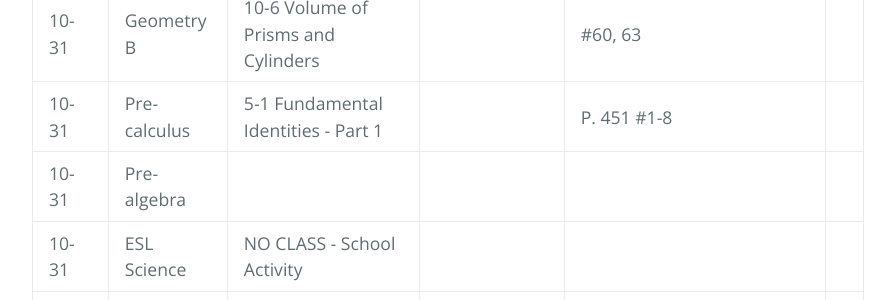
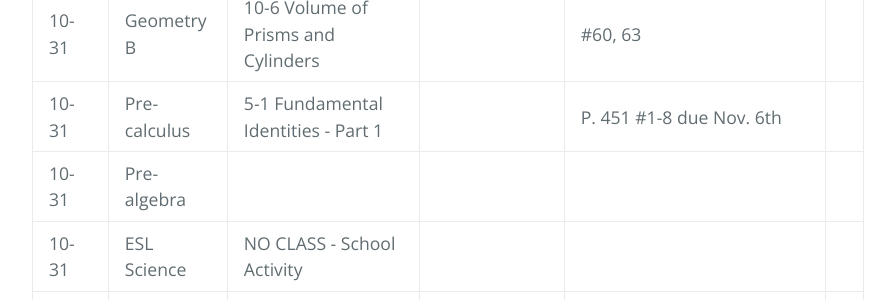
Before and after one commit to gpayoo/gpayoo, a Jekyll site: the page built from index.md, in a window 1280 px wide and 900 px high, scrolled down 594 px. Shown: the part 155-455 px from the top of the window, without its empty margins (192-1087 px from the left). Built offline with Jekyll 4.4.1, drawn with Linux system fonts in a browser that asks for light colours; our own code applies the rules of GitHub Pages for plain Markdown files.

Commit message:
Update index.md

```diff
--- a/index.md
+++ b/index.md
@@ -12,7 +12,7 @@ layout: default
 | ---- | ----- | ------ | -------- | ---
 | 10-31 | Physics | Conservation of Momentum  | | P. 203 Practice C and P. 209 Practice D; Test on energy changed to Monday
 | 10-31 | Geometry B |  10-6 Volume of Prisms and Cylinders | |  #60, 63 |
-| 10-31 | Pre-calculus | 5-1 Fundamental Identities - Part 1 | | P. 451 #1-8
+| 10-31 | Pre-calculus | 5-1 Fundamental Identities - Part 1 | | P. 451 #1-8 due Nov. 6th
 | 10-31 | Pre-algebra |   | |
 | 10-31 | ESL Science | NO CLASS - School Activity  |  |
 | 11-1 | Physics |  | |
```
